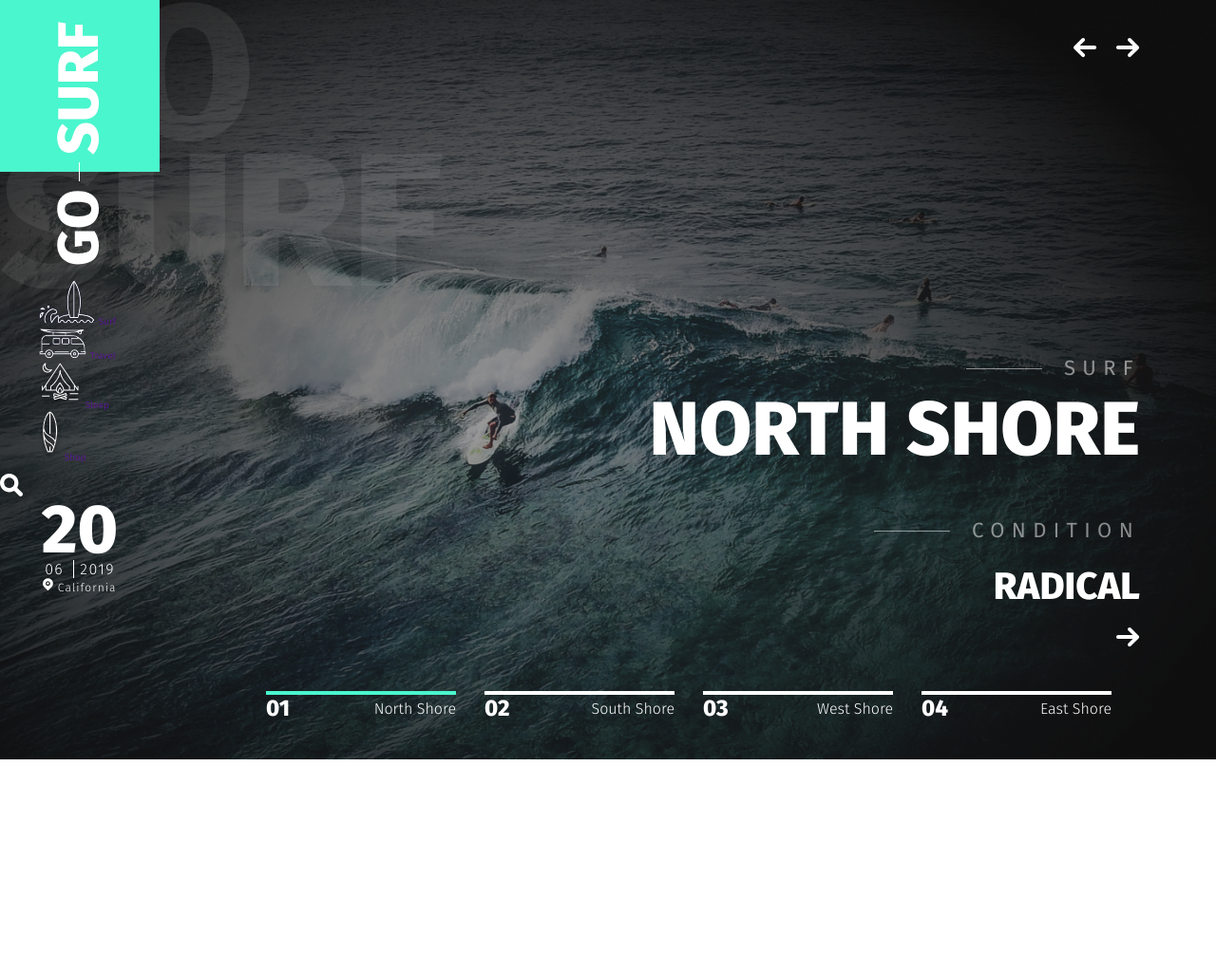
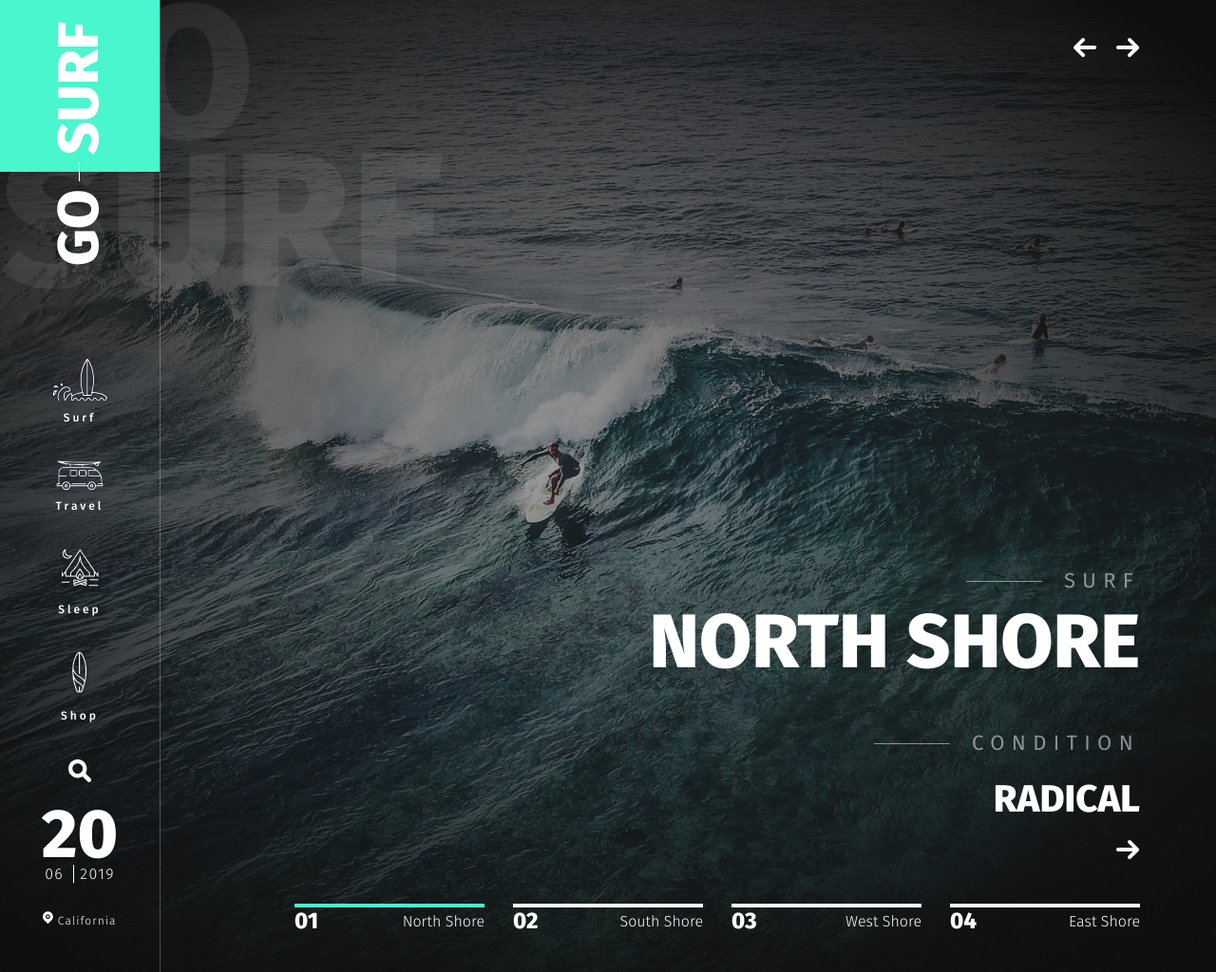
Before and after one commit to fillika/gosurf, a website: page app/index.html in a window 1280 px wide. Shown: the whole page at 95% size. Before the commit the page ends 804 px from the top, so only its background shows below. Drawn offline with nearby package versions, Linux system fonts and the light colour scheme.

```diff
--- a/app/index.html
+++ b/app/index.html
@@ -21,33 +21,33 @@
         <nav class="menu">
           <ul class="menu__list">
             <li>
-              <a href="">
+              <a class="menu__link" href="">
                 <img src="img/nav-icon-1.svg" alt="Surf" />
-                <span>
+                <span class="menu__text">
                   Surf
                 </span>
               </a>
             </li>
             <li>
-              <a href="">
+              <a class="menu__link" href="">
                 <img src="img/nav-icon-2.svg" alt="Travel" />
-                <span>
+                <span class="menu__text">
                   Travel
                 </span>
               </a>
             </li>
             <li>
-              <a href="">
+              <a class="menu__link" href="">
                 <img src="img/nav-icon-3.svg" alt="Sleep" />
-                <span>
+                <span class="menu__text">
                   Sleep
                 </span>
               </a>
             </li>
             <li>
-              <a href="">
+              <a class="menu__link" href="">
                 <img src="img/nav-icon-4.svg" alt="Shop" />
-                <span>
+                <span class="menu__text">
                   Shop
                 </span>
               </a>
--- a/app/scss/_global.scss
+++ b/app/scss/_global.scss
@@ -10,6 +10,8 @@
 ul,
 li {
   list-style-type: none;
+  margin: 0;
+  padding: 0;
 }
 
 .suptitle-left {
--- a/app/scss/style.scss
+++ b/app/scss/style.scss
@@ -6,13 +6,13 @@
 .header {
   font-size: 10px;
   position: relative;
-  height: 100vh;
   color: #fff;
+  height: 1024px;
 
   &__slider {
     &-item {
-      height: 100vh;
-      background-image: url(../img/header_bg.jpg);
+      height: 1024px;
+      background-image: url('../img/header_bg.jpg');
       background-repeat: no-repeat;
       background-size: cover;
       position: relative;
@@ -38,7 +38,9 @@
     position: absolute;
     top: 0;
     left: 0;
+    height: 1024px;
     z-index: 4;
+    border-right: 1px solid rgba($color: #fff, $alpha: 0.25);
   }
 
   &__location {
@@ -47,10 +49,20 @@
     line-height: 14px;
     text-align: center;
     letter-spacing: 1.05px;
+    padding-top: 30px;
 
     &::before {
       content: url(../img/marker.svg);
     }
+  }
+
+  &__search {
+    text-align: center;
+    padding-top: 38px;
+  }
+
+  &__date {
+    padding-top: 20px;
   }
 }
 
@@ -88,7 +100,7 @@
 
 .slider-dots {
   position: absolute;
-  right: 80px;
+  right: 50px;
   bottom: 40px;
   max-width: 920px;
   width: 100%;
@@ -155,4 +167,27 @@
   }
 }
 
+.menu {
+  text-align: center;
+  margin-top: 55px;
+
+  &__list {
+    padding: 0;
+  }
+
+  &__link {
+    color: #fff;
+    font-weight: 500;
+    font-size: 1.2em;
+    line-height: 14px;
+    letter-spacing: 3px;
+    padding-top: 37px;
+  }
+
+  &__text {
+    display: block;
+    padding-top: 6px;
+  }
+}
+
 @import "media";
```
Also changed, not shown: app/css/style.min.css, app/img/Down Arrows.svg (added).
